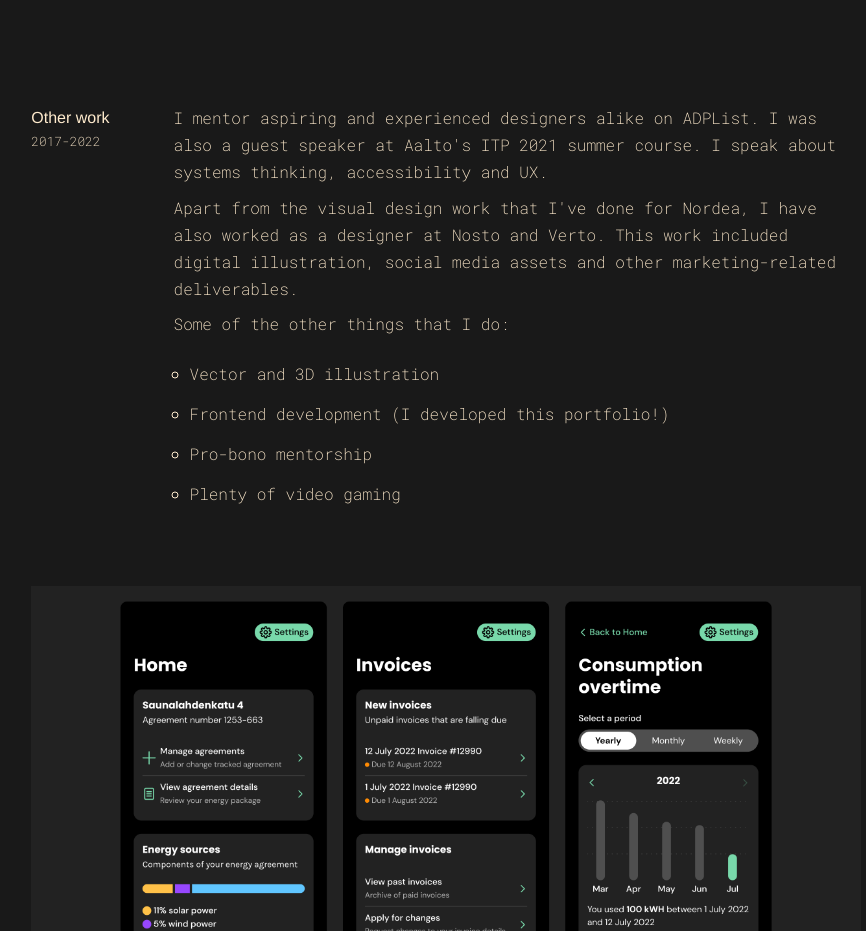
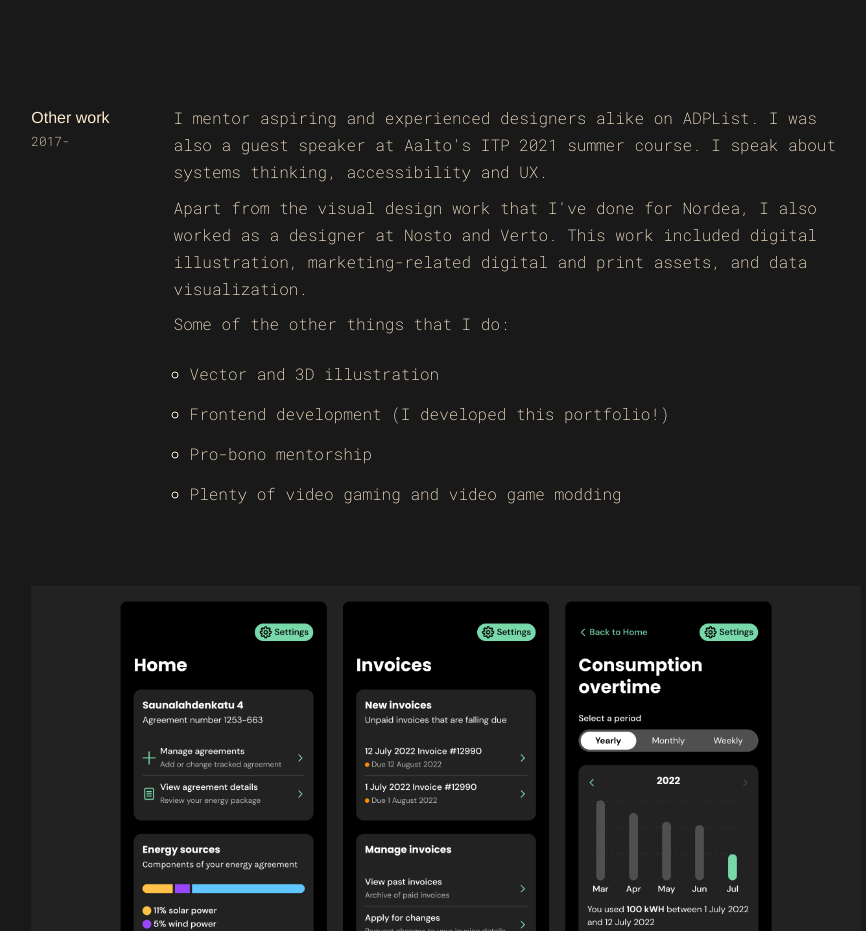
Before and after one commit to nowitches/gushchevacom, a plain HTML site: page work-samples-secret-link.html in a window 1280 px wide. Shown: the part 5880-6811 px from the top of the page, without its empty margins (194-1060 px from the left). Drawn offline with nearby package versions, Linux system fonts and the light colour scheme; some packages are replaced by stand-ins of ours; a script that the page names is missing; a web font is replaced by a local one.

Commit message:
Update work-samples-secret-link.html

```diff
--- a/work-samples-secret-link.html
+++ b/work-samples-secret-link.html
@@ -170,17 +170,17 @@
                         <div class="xp-entry row">
                             <div class="col-lg-2">
                                 <p class="a-style-p">Other work</p>
-                                <p class="p-small">2017-2022</p>
+                                <p class="p-small">2017-</p>
                             </div>
                             <div class="col-lg-10 col-gap">
                                 <p>I mentor aspiring and experienced designers alike on ADPList. I was also a guest speaker at Aalto's ITP 2021 summer course. I speak about systems thinking, accessibility and UX.</p>
-                                <p>Apart from the visual design work that I've done for Nordea, I have also worked as a designer at Nosto and Verto. This work included digital illustration, social media assets and other marketing-related deliverables.</p>
+                                <p>Apart from the visual design work that I've done for Nordea, I also worked as a designer at Nosto and Verto. This work included digital illustration, marketing-related digital and print assets, and data visualization.</p>
                                 <p>Some of the other things that I do:</p>
                                 <ul class="ul-offcanvas work-sample-list">
                                     <li>Vector and 3D illustration</li>
                                     <li>Frontend development (I developed this portfolio!)</li>
                                     <li>Pro-bono mentorship</li>
-                                    <li>Plenty of video gaming</li>
+                                    <li>Plenty of video gaming and video game modding</li>
                                 </ul>
                             </div>
                             <div class="asset-group">
```
